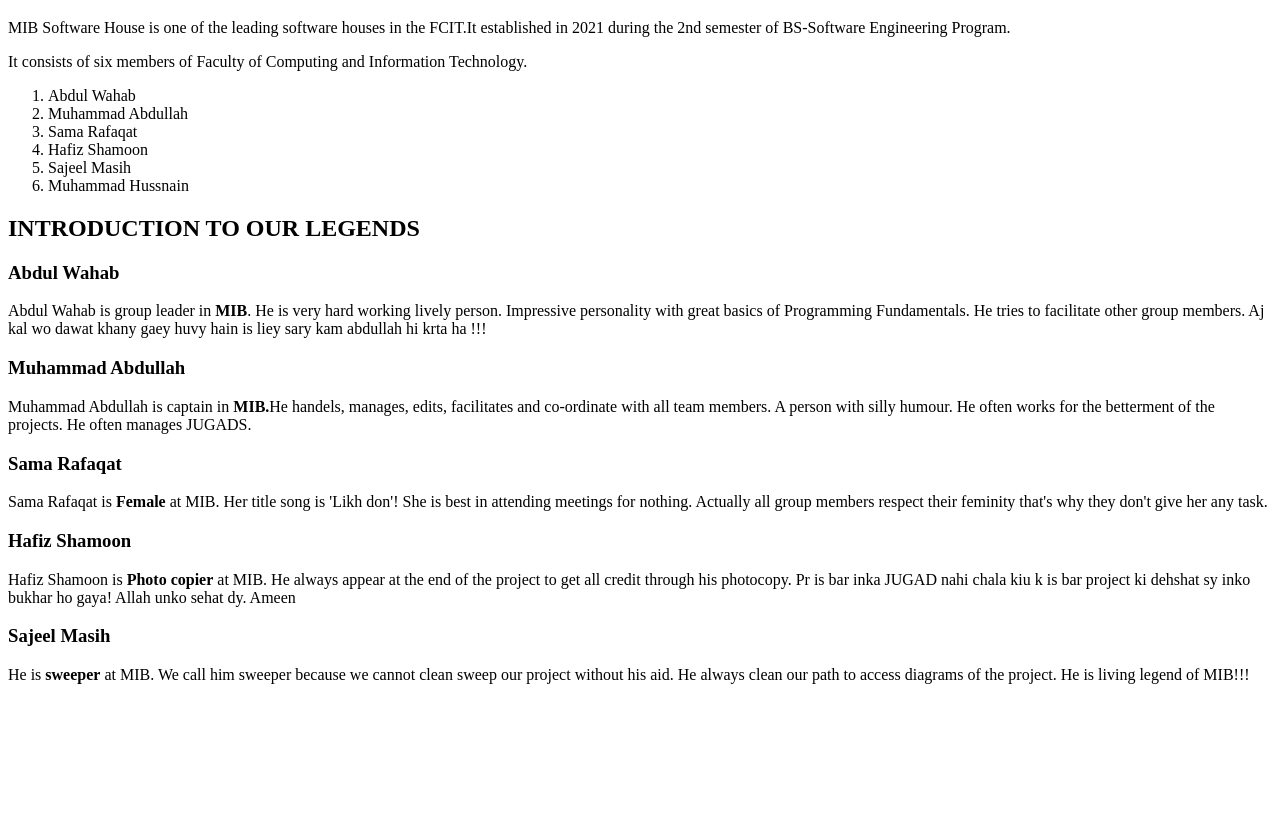
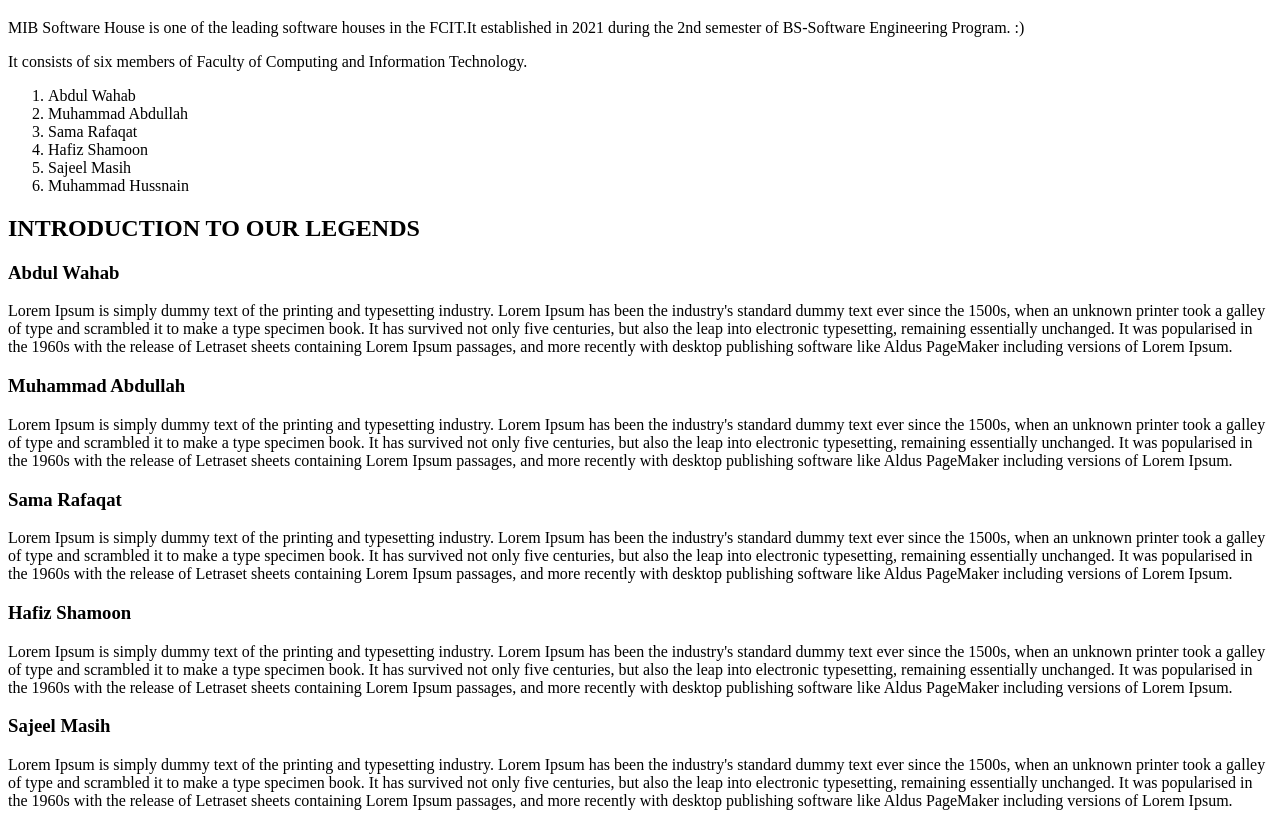
Before and after one commit to CaptainAbdullah/mySite.github.io, a plain HTML site: page MIB.html in a window 1280 px wide. Shown: the part 61-887 px from the top of the page. Before the commit the page ends 800 px from the top, so only its background shows below. Drawn offline with Linux system fonts and the light colour scheme.

Commit message:
Update MIB.html

```diff
--- a/MIB.html
+++ b/MIB.html
@@ -9,7 +9,7 @@
 </head>
 <body>
     <h1>WELCOME TO MIB</h1>
-    <p>MIB Software House is one of the leading software houses in the FCIT.It established in 2021 during the 2nd semester of BS-Software Engineering Program.</p>
+    <p>MIB Software House is one of the leading software houses in the FCIT.It established in 2021 during the 2nd semester of BS-Software Engineering Program. :)</p>
     <p>It consists of six members of Faculty of Computing and Information Technology.</p>
     <ol>
         <li>Abdul Wahab </li>
@@ -21,14 +21,24 @@
     </ol>
     <h2>INTRODUCTION TO OUR LEGENDS</h2>
     <h3>Abdul Wahab</h3>
-    <p>Abdul Wahab is group leader in <b>MIB</b>. He is very hard working lively person. Impressive personality with great basics of Programming Fundamentals. He tries to facilitate other group members. Aj kal wo dawat khany gaey huvy hain is liey sary kam abdullah hi krta ha !!! </p>
+    <p>
+        Lorem Ipsum is simply dummy text of the printing and typesetting industry. Lorem Ipsum has been the industry's standard dummy text ever since the 1500s, when an unknown printer took a galley of type and scrambled it to make a type specimen book. It has survived not only five centuries, but also the leap into electronic typesetting, remaining essentially unchanged. It was popularised in the 1960s with the release of Letraset sheets containing Lorem Ipsum passages, and more recently with desktop publishing software like Aldus PageMaker including versions of Lorem Ipsum.
+    </p>
     <h3>Muhammad Abdullah</h3>
-    <p>Muhammad Abdullah is captain in <b>MIB.</b>He handels, manages, edits, facilitates and co-ordinate with all team members. A person with silly humour. He often works for the betterment of the projects. He often manages JUGADS. </p>
+    <p>
+        Lorem Ipsum is simply dummy text of the printing and typesetting industry. Lorem Ipsum has been the industry's standard dummy text ever since the 1500s, when an unknown printer took a galley of type and scrambled it to make a type specimen book. It has survived not only five centuries, but also the leap into electronic typesetting, remaining essentially unchanged. It was popularised in the 1960s with the release of Letraset sheets containing Lorem Ipsum passages, and more recently with desktop publishing software like Aldus PageMaker including versions of Lorem Ipsum.
+    </p>
     <h3>Sama Rafaqat</h3>
-    <p>Sama Rafaqat is <b>Female</b> at MIB. Her title song is 'Likh don'! She is best in attending meetings for nothing. Actually all group members respect their feminity that's why they don't give her any task. </p>
+    <p>
+        Lorem Ipsum is simply dummy text of the printing and typesetting industry. Lorem Ipsum has been the industry's standard dummy text ever since the 1500s, when an unknown printer took a galley of type and scrambled it to make a type specimen book. It has survived not only five centuries, but also the leap into electronic typesetting, remaining essentially unchanged. It was popularised in the 1960s with the release of Letraset sheets containing Lorem Ipsum passages, and more recently with desktop publishing software like Aldus PageMaker including versions of Lorem Ipsum.
+    </p>
     <h3>Hafiz Shamoon</h3>
-    <p>Hafiz Shamoon is <b>Photo copier</b> at MIB. He always appear at the end of the project to get all credit through his photocopy. Pr is bar inka JUGAD nahi chala kiu k is bar project ki dehshat sy inko bukhar ho gaya! Allah unko sehat dy. Ameen</p>
+    <p>
+        Lorem Ipsum is simply dummy text of the printing and typesetting industry. Lorem Ipsum has been the industry's standard dummy text ever since the 1500s, when an unknown printer took a galley of type and scrambled it to make a type specimen book. It has survived not only five centuries, but also the leap into electronic typesetting, remaining essentially unchanged. It was popularised in the 1960s with the release of Letraset sheets containing Lorem Ipsum passages, and more recently with desktop publishing software like Aldus PageMaker including versions of Lorem Ipsum.
+    </p>
     <h3>Sajeel Masih</h3>
-    <p>He is <b>sweeper</b> at MIB. We call him sweeper because we cannot clean sweep our project without his aid. He always clean our path to access diagrams of the project. He is living legend of MIB!!! </p>
+    <p>
+       Lorem Ipsum is simply dummy text of the printing and typesetting industry. Lorem Ipsum has been the industry's standard dummy text ever since the 1500s, when an unknown printer took a galley of type and scrambled it to make a type specimen book. It has survived not only five centuries, but also the leap into electronic typesetting, remaining essentially unchanged. It was popularised in the 1960s with the release of Letraset sheets containing Lorem Ipsum passages, and more recently with desktop publishing software like Aldus PageMaker including versions of Lorem Ipsum.
+    </p>
 </body>
 </html>
```
